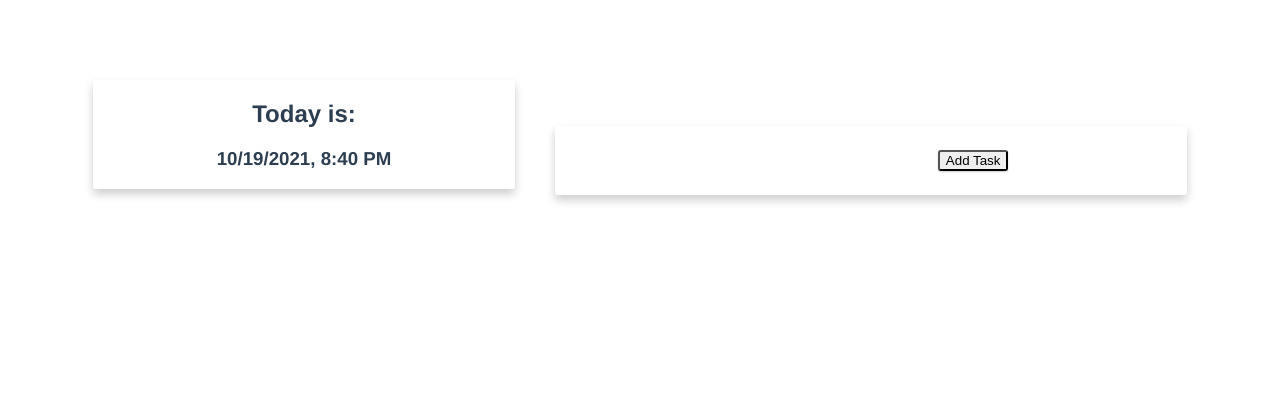
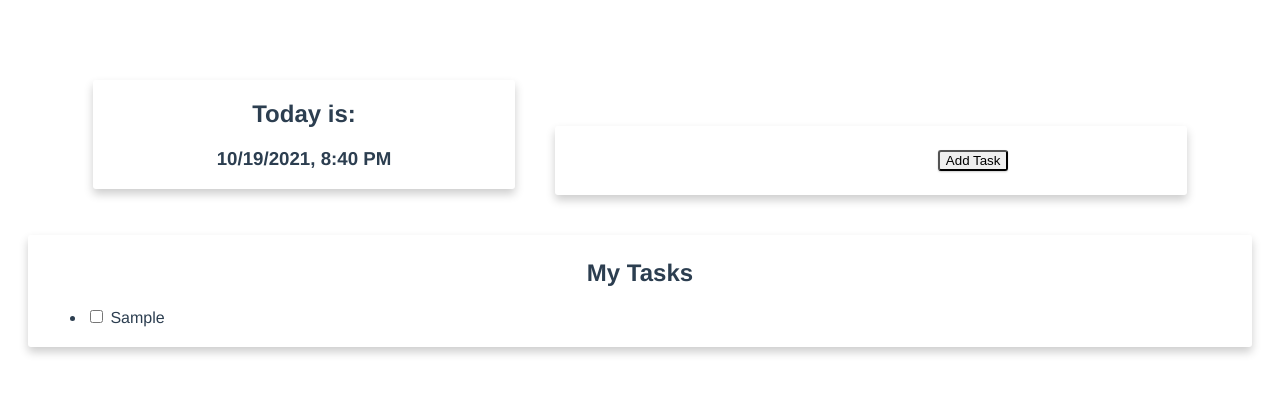
Before and after one commit to edward-hong/building-vuejs-applications-graphql-full-stack, a Vue app in the folder my-component/: page / in a window 1280 px wide. Both pictures are taken after typing "Sample" into the empty fields and a click on the button "Add Task". Shown: the top 394 px of the page. Built offline with nearby package versions, Linux system fonts and the light colour scheme.

Commit message:
C01S07 Creating a dynamic to-do list

```diff
--- a/my-component/src/App.vue
+++ b/my-component/src/App.vue
@@ -2,6 +2,25 @@
   <div id="app">
     <current-time class="col-4" />
     <task-input class="col-6" @add-task="addNewTask" />
+    <div class="cardBox">
+      <div class="container">
+        <h2>My Tasks</h2>
+        <ul class="taskList">
+          <li
+            v-for="(taskItem, index) in taskList"
+            :key="`${index}_${Math.random()}`"
+          >
+            <input
+              type="checkbox"
+              :checked="!!taskItem.finishedAt"
+              @input="changeStatus(index)"
+            />
+            {{ taskItem.task }}
+            <span v-if="taskItem.finishedAt">{{ taskItem.finishedAt }}</span>
+          </li>
+        </ul>
+      </div>
+    </div>
   </div>
 </template>
 
@@ -15,10 +34,31 @@ export default {
       CurrentTime,
       TaskInput,
     },
+    data: () => ({
+      taskList: [],
+    }),
     methods: {
       addNewTask(task) {
-      alert(`New task added: ${task}`)
+        this.taskList.push({
+          task,
+          createdAt: Date.now(),
+          finishedAt: undefined,
+        })
+      },
+      changeStatus(taskIndex) {
+        const task = this.taskList[taskIndex]
+        if (task.finishedAt) {
+          task.finishedAt = undefined
+        } else {
+          task.finishedAt = Date.now()
+        }
       },
     },
   }
 </script>
+
+<style scoped>
+  .taskList li {
+    text-align: left;
+  }
+</style>
```
Also changed, not shown: my-component/src/components/CurrentTime.vue (indentation only), my-component/src/components/TaskInput.vue (indentation only). Lines whose indentation alone changed are shown as unchanged.
